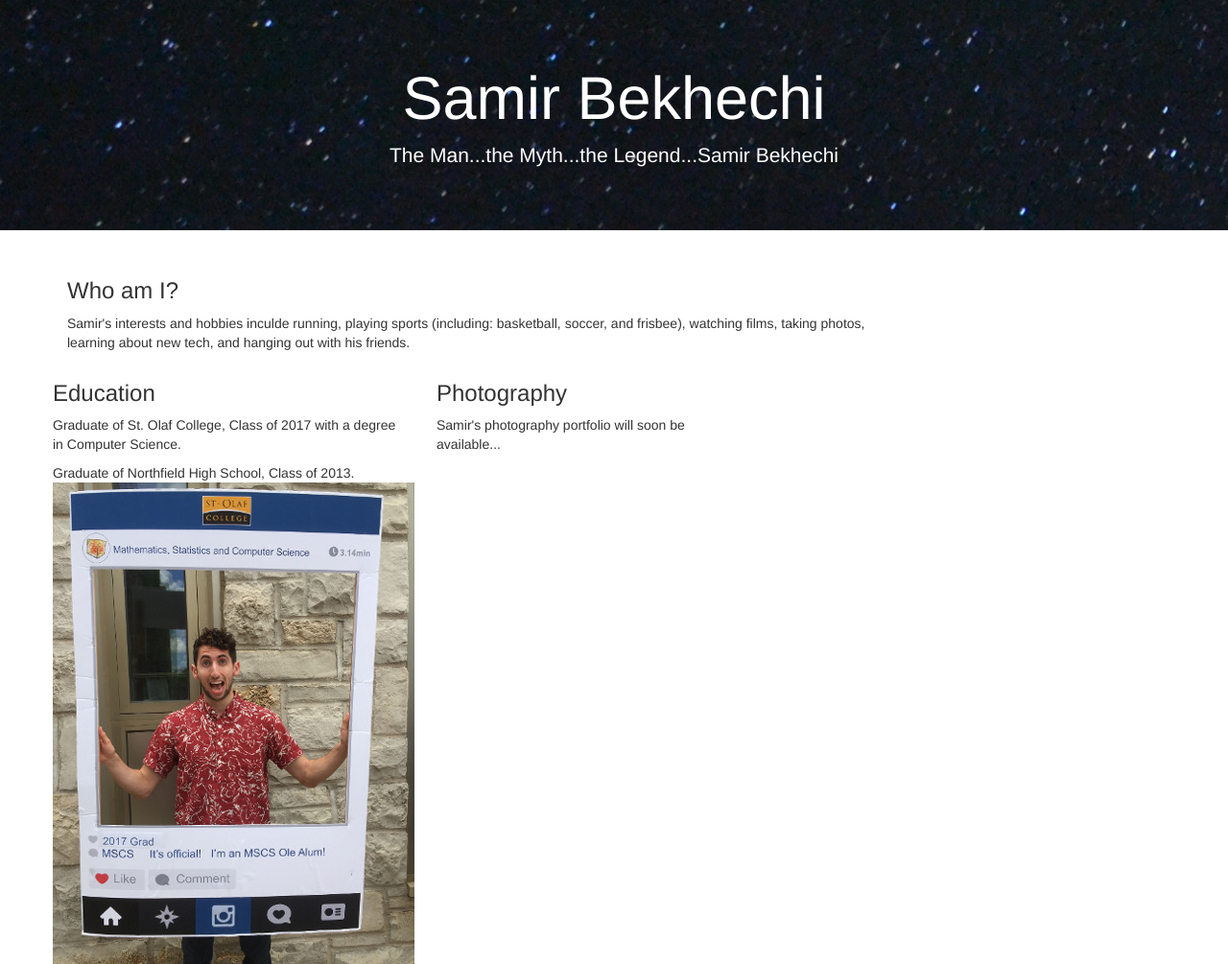
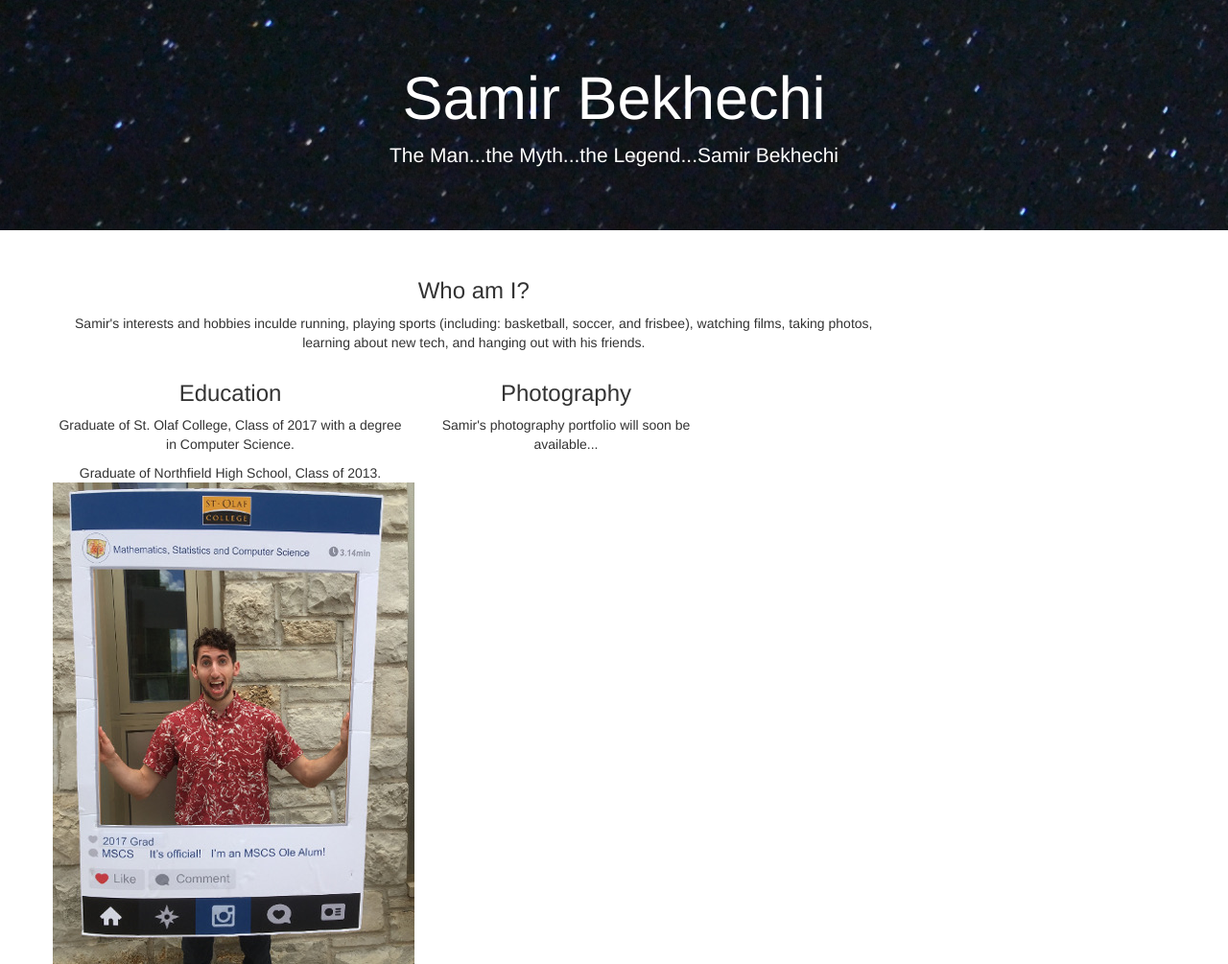
Before and after one commit to sbekhechi/sbekhechi.github.io, a plain HTML site: page index.html in a window 1280 px wide. Shown: the whole page at 96% size. Drawn offline with nearby package versions, Linux system fonts and the light colour scheme.

Commit message:
more re-arranging

```diff
--- a/index.html
+++ b/index.html
@@ -17,26 +17,24 @@
 
 
 
-<div class="container">
+<div class="container text-center">
   <div class="row">
 
-        <!--Column 2: Interests-->
+    <!--Who Am I?-->
     <div class="col-sm-9">
       <h3>Who am I?</h3>
       <p>Samir's interests and hobbies inculde running, playing sports (including: basketball, soccer, and frisbee), watching films, taking photos, learning about new tech, and hanging out with his friends.</p>
     </div>
 
     <div class="row">
-      <!--Column 1: Education-->
+      <!--Education-->
       <div class="col-sm-4">
         <h3>Education</h3>
         <p>Graduate of St. Olaf College, Class of 2017 with a degree in Computer Science.</p>
         <p>Graduate of Northfield High School, Class of 2013.<img src="gradpic2.jpg"></p>
-        <br><br>
-
       </div>
 
-      <!--Column worth of space-->
+      <!--Photography-->
       <div class="col-sm-3">
         <h3>Photography</h3>
         <p>Samir's photography portfolio will soon be available...</p>
```
